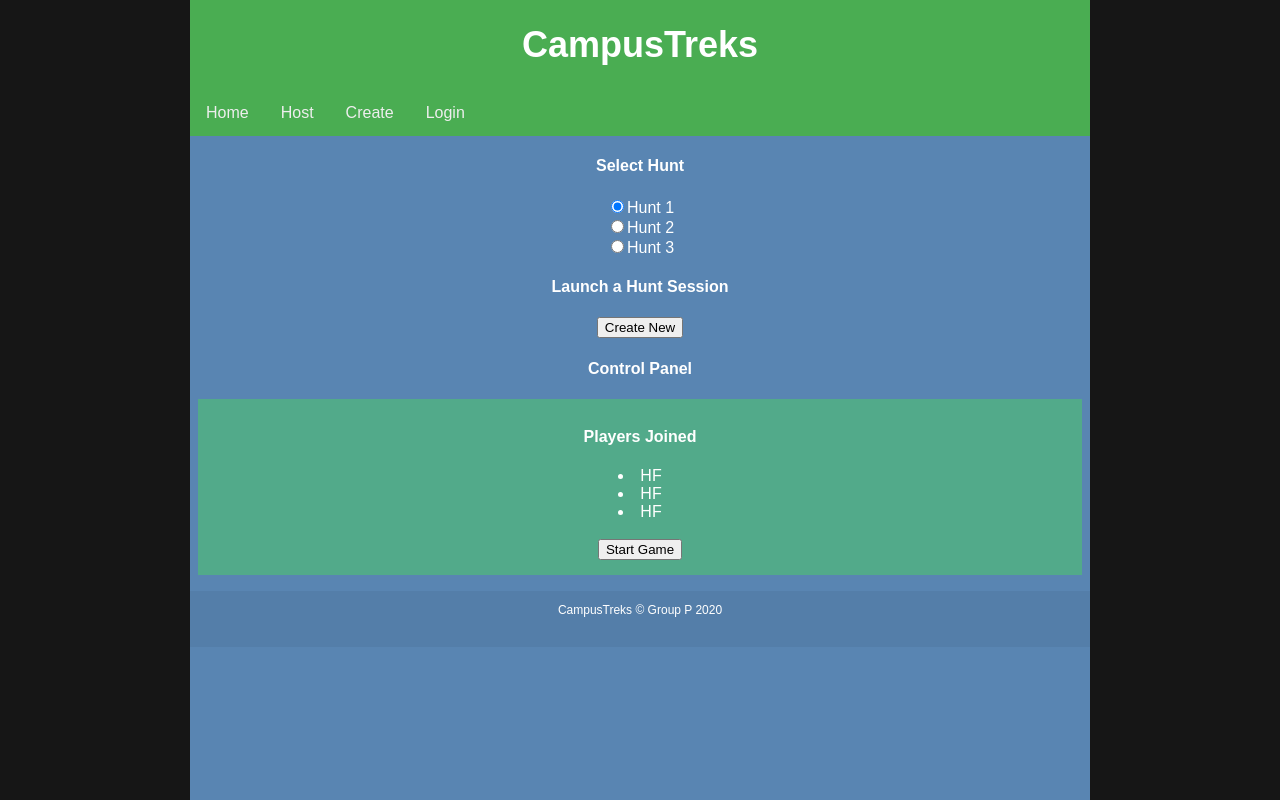
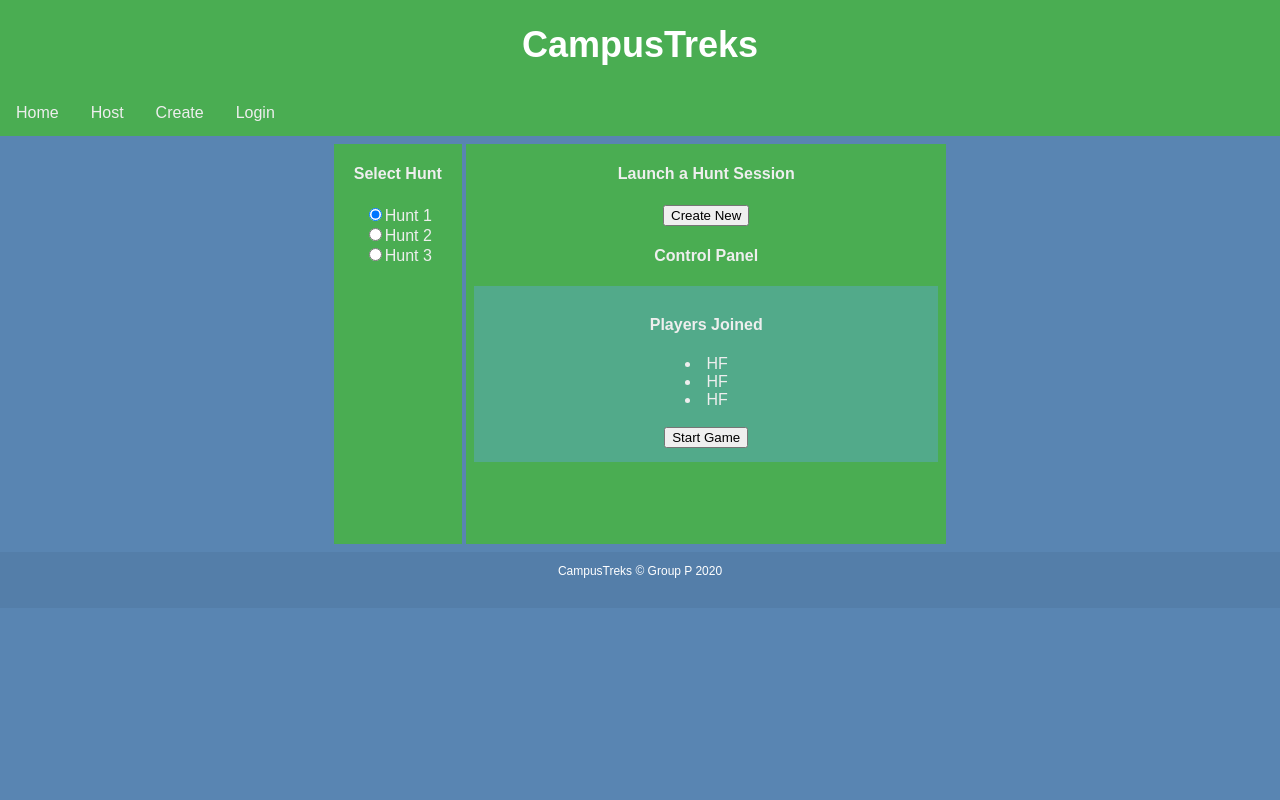
Before and after one commit to lloydtao/ECM2434-Treasure-Hunt, a PHP site: page /host in a window 1280 px wide. Run offline with PHP 8.4, Linux system fonts and the light colour scheme.

Commit message:
Add styles for Host page panel

```diff
--- a/src/www/campustreks/css/stylesheet.css
+++ b/src/www/campustreks/css/stylesheet.css
@@ -8,7 +8,6 @@ body {
   background-color: #5985B2;
   font-family: sans-serif;
   margin: 0 auto;
-  max-width: 900px;
   text-align: center;
 }
 
@@ -27,22 +26,14 @@ header {
   margin: 0;
   background-color: #4AAD52;
   overflow: hidden;
-  list-style-type: none;
-}
-
-footer {
-  color: #fff;
-  padding: 0;
-  margin: 0;
-  background: rgba(0, 0, 0, 0.05);
-  overflow: hidden;
 }
 
 header li {
   float: left;
+  list-style-type: none;
 }
 
-li a {
+header li a {
   text-align: justify;
   display: block;
   color: #eee;
@@ -54,3 +45,35 @@ li a {
 li a:hover {
   background-color: #488B49;
 }
+
+footer {
+  color: #fff;
+  padding: 0;
+  margin: 0;
+  background: rgba(0, 0, 0, 0.05);
+  overflow: hidden;
+}
+
+.sidebar {
+  width: 20%;
+  height: 100%;
+  display: inline-block;
+  color: #eee;
+  background-color: #4AAD52;
+  overflow: hidden;
+}
+
+.sidebar-content {
+  width: 75%;
+  height: 100%;
+  display: inline-block;
+  color: #eee;
+  background-color: #4AAD52;
+  overflow: hidden;
+}
+
+.content {
+	margin: 8px auto;
+	max-width: 640px;
+	height: 400px;
+}
```
